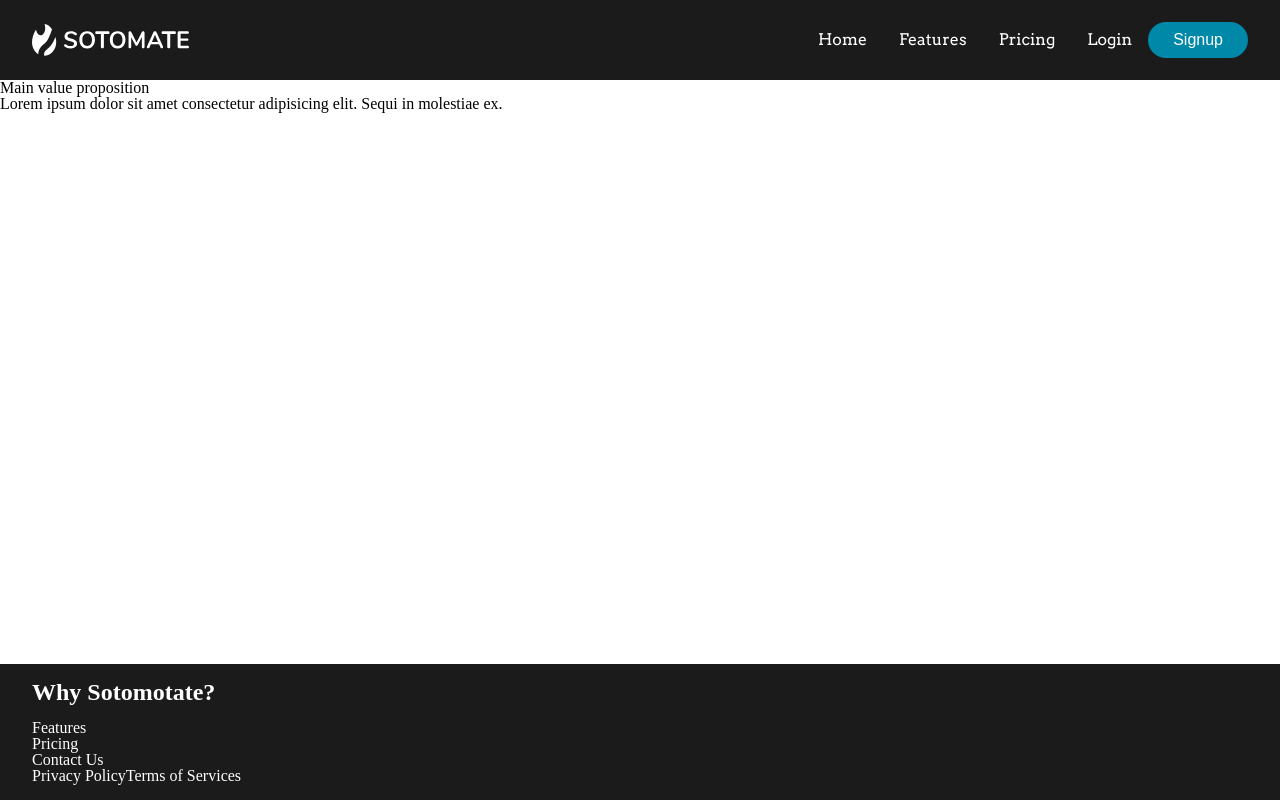
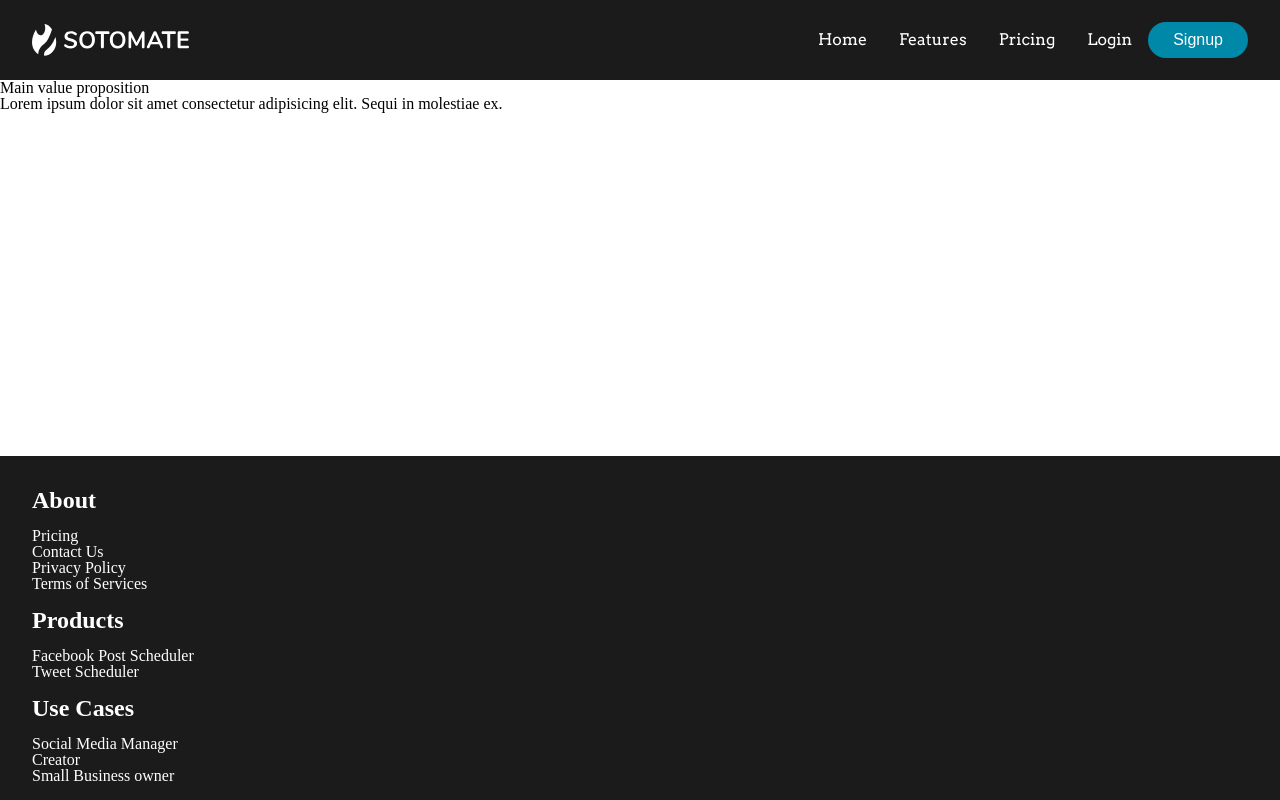
Before and after one commit to JangkarBumi/Sotomate, a Next.js app: page / in a window 1280 px wide. Built offline with nearby package versions, Linux system fonts and the light colour scheme; no server answers.

Commit message:
add more links

```diff
--- a/components/Footer/Footer.js
+++ b/components/Footer/Footer.js
@@ -5,38 +5,68 @@ import styles from './Footer.module.css';
 const Footer = () => {
   return (
     <footer className={styles.footer}>
-      <h1>Why Sotomotate?</h1>
-      <ul className={styles.list}>
+      <h1>About</h1>
+
+      <ul>
         <li>
+
           <Link href="/">
-            <a>Features</a>
+            <a>Pricing</a>
+          </Link>
+        </li>
+        <li>
+
+          <Link href="/">
+            <a>Contact Us</a>
           </Link>
         </li>
 
         <li>
-
-        <Link href="/">
-          <a>Pricing</a>
-        </Link>
+          <Link href="/privacy_policy">
+            <a>Privacy Policy</a>
+          </Link>
         </li>
-
         <li>
-        <Link href="/">
-          <a>Contact Us</a>
-        </Link>
+          <Link href="/terms_and_policies">
+            <a>Terms of Services</a>
+          </Link>
         </li>
       </ul>
 
+      <h1>Products</h1>
 
+      <ul>
+        <li>
+          <Link href="/privacy_policy">
+            <a>Facebook Post Scheduler</a>
+          </Link>
+        </li>
+        <li>
+          <Link href="/terms_and_policies">
+            <a>Tweet Scheduler</a>
+          </Link>
+        </li>
+      </ul>
 
+      <h1>Use Cases</h1>
+
+      <ul>
+        <li>
           <Link href="/privacy_policy">
-            <a>Privacy Policy</a>
+            <a>Social Media Manager</a>
           </Link>
-
+        </li>
+        <li>
           <Link href="/terms_and_policies">
-            <a>Terms of Services</a>
+            <a>Creator</a>
           </Link>
-
+        </li>
+        <li>
+          <Link href="/terms_and_policies">
+            <a>Small Business owner</a>
+          </Link>
+        </li>
+      </ul>
     </footer>
   );
 }
--- a/components/Footer/Footer.module.css
+++ b/components/Footer/Footer.module.css
@@ -10,7 +10,7 @@
 .footer h1{
   font-size: 1.5rem;
   font-weight: bold;
-  margin-bottom: 1rem;
+  margin: 1rem 0rem;
 }
 
 .list{
```
